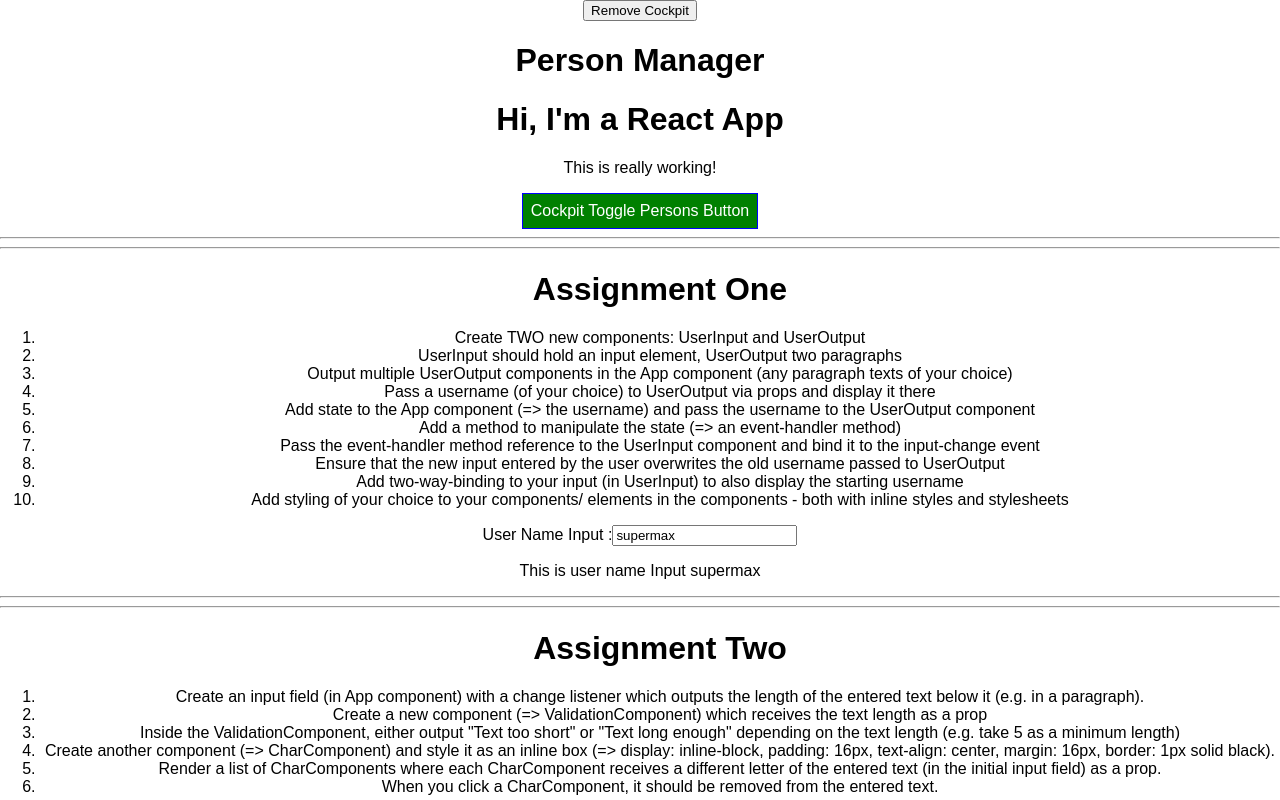
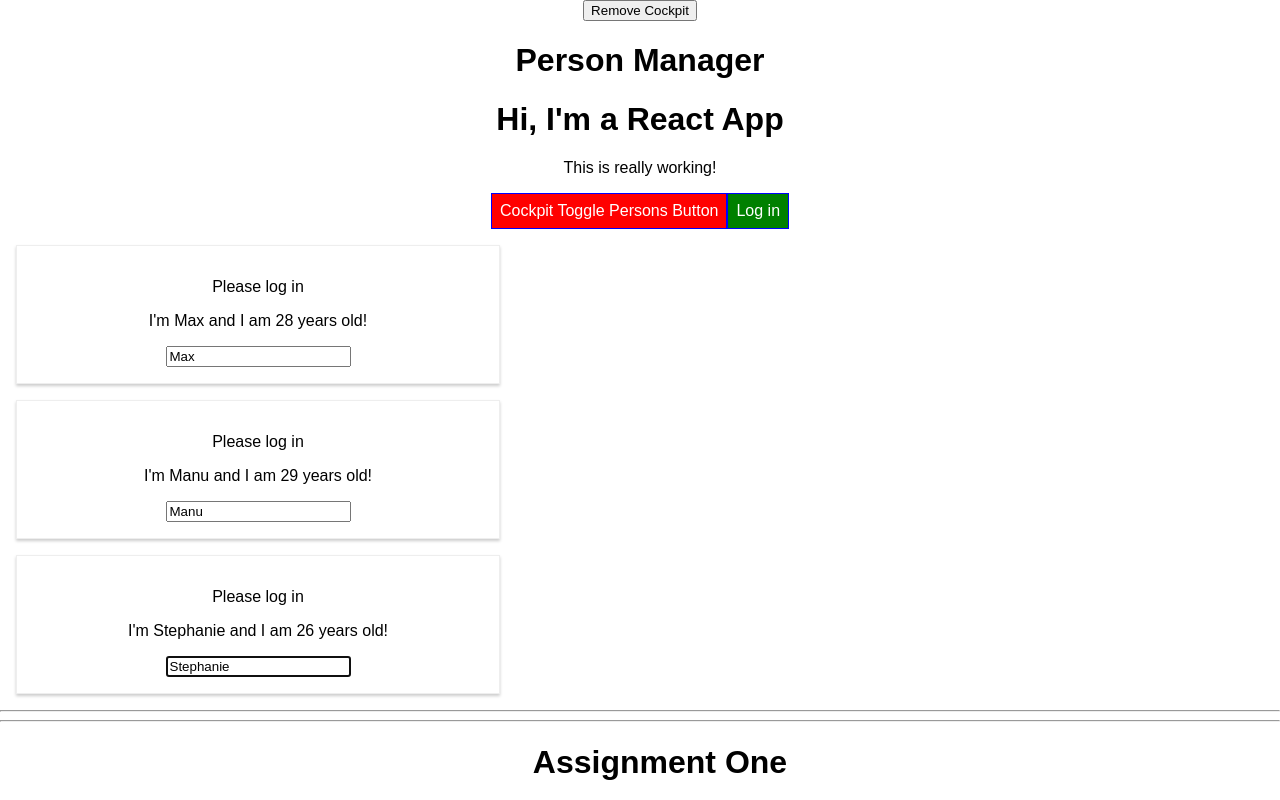
Before and after one commit to mayankchugh1977/ReactLearningMaxmilan, a React app: page / in a window 1280 px wide. Shown: the top 800 px of the page. Built offline with nearby package versions, Linux system fonts and the light colour scheme.

Commit message:
code commit after context

```diff
--- a/package.json
+++ b/package.json
@@ -30,6 +30,7 @@
     "postcss-flexbugs-fixes": "3.2.0",
     "postcss-loader": "2.0.6",
     "promise": "8.0.1",
+    "prop-types": "^15.7.2",
     "radium": "^0.26.0",
     "react": "^16.10.2",
     "react-dev-utils": "^4.0.1",
--- a/src/components/Cockpit/Cockpit.js
+++ b/src/components/Cockpit/Cockpit.js
@@ -1,15 +1,23 @@
-import React, {useEffect} from 'react';
+import React, {useEffect, useRef, useContext} from 'react';
 import classes from './Cockpit.css';
+import AuthContext from '../../context/auth-context';
 
 const cockpit = (props) => {
+
+  const toggleBtnRef = useRef(null);
+
+  const authContext = useContext(AuthContext);
+
+  console.log(authContext.authenticated);
 
     useEffect(() =>{
       console.log('[Cockpit.js] useEffect... ');
       // Http request...
     //  const timer = setTimeout(() => {
-      setTimeout(() => {
-          alert('Saved data to cloud!');
-      }, 1000);
+      // setTimeout(() => {
+      //     alert('Saved data to cloud!');
+      // }, 1000);
+      toggleBtnRef.current.click()
       return () => {
         // clearTimeout(timer);
         console.log('[Cockpit.js] clean up work in useEffect... ');
@@ -17,7 +25,7 @@
     }, []);
 
     useEffect(() => {
-        console.log('[Cockpit.js] clean up work in 2nd  useEffect... ');
+        console.log('[Cockpit.js] in 2nd  useEffect... ');
         return () => {
           console.log('[Cockpit.js] clean up work in 2nd useEffect... ');
         };
@@ -47,9 +55,16 @@
           <h1>{props.title}</h1>
           <h1>Hi, I'm a React App</h1>
           <p className={assignedClasses.join(' ')}>This is really working!</p>
-          <button className={btnClass} onClick={props.clicked}>
+          <button ref={toggleBtnRef} className={btnClass} onClick={props.clicked}>
             Cockpit Toggle Persons Button
           </button>
+          {/* <button onClick={props.login}>Log in</button> */}
+          {/* <AuthContext.Consumer>
+              {(contxet) =>
+                  <button onClick={contxet.login}>Log in</button>
+                }
+            </AuthContext.Consumer> */}
+            <button onClick={authContext.login}>Log in</button>
         </div>
     );
 }
--- a/src/components/Persons/Person/Person.js
+++ b/src/components/Persons/Person/Person.js
@@ -1,10 +1,26 @@
 import React, { Component, Fragment }from 'react';
 import Auxiliary from '../../../hoc/Auxiliary';
+import withClass from '../../../hoc/withClass';
 import classes from './Person.css';
-
+import PropTypes from 'prop-types';
+import AuthContext from '../../../context/auth-context';
 // const person = ( props ) => {
 
 class Person extends Component {
+
+    constructor(props){
+        super(props);
+        this.inputElementRef = React.createRef();
+    }
+    static contextType = AuthContext;
+
+
+    componentDidMount(){
+        // document.querySelector('input').focus();
+        // this.inputElement.focus();
+        this.inputElementRef.current.focus();
+        console.log(this.context.authenticated);
+    }
 
     render (){
         console.log('[Person.js rendering ...]');
@@ -14,12 +30,21 @@
             <Auxiliary>
             {/* // <React.Fragment> */}
             {/* <Fragment> */}
+            {/* <AuthContext.Consumer>
+                {(context) =>
+                    context.authenticated ? <p> Authenticated! </p> : <p>Please log in</p>
+                }
+            </AuthContext.Consumer> */}
+            {this.context.authenticated ? <p> Authenticated! </p> : <p>Please log in</p>}
+                {/* {this.props.isAuth ? <p> Authenticated! </p> : <p>Please log in</p>} */}
                 <p  onClick={this.props.click}>
                     I'm {this.props.name} and I am {this.props.age} years old!
                 </p>
                 <p key="i2">{this.props.children}</p>
                 <input
                     key="i3"
+                    // ref={(inputEl) => {this.inputElement = inputEl}}
+                    ref={this.inputElementRef}
                     type="text"
                     onChange={this.props.changed}
                     value={this.props.name}
@@ -30,7 +55,13 @@
         );
 
     }
-
 }
 
-export default Person;
+Person.propTypes = {
+    click: PropTypes.func,
+    name: PropTypes.string,
+    age: PropTypes.number,
+    changed: PropTypes.func
+};
+
+export default withClass(Person, classes.Person);
--- a/src/components/Persons/Persons.js
+++ b/src/components/Persons/Persons.js
@@ -61,7 +61,9 @@
                         name={person.name}
                         age={person.age}
                         key={person.id}
-                        changed={(event) => this.props.changed(event, person.id)}/>
+                        changed={(event) => this.props.changed(event, person.id)}
+                        isAuth={this.props.isAuthenticated}
+                  />
                   );
             });
       }
--- a/src/containers/App.js
+++ b/src/containers/App.js
@@ -7,7 +7,10 @@
 import Validation from '../components/Validation/Validation';
 import styled from 'styled-components';
 import Char from '../components/Char/Char';
-import WithClass from '../hoc/WithClass';
+// import WithClass from '../hoc/WithClass';
+import withClass from '../hoc/withClass';
+import Auxiliary from '../hoc/Auxiliary';
+import AuthContext from '../context/auth-context';
 
 const StyledButton = styled.button`
       background-color: ${props => props.alt ? 'red' : 'green'};
@@ -40,7 +43,9 @@
   showPersons: false,
   showCockpit: true,
   userName: 'supermax',
-  userInput: ''
+  userInput: '',
+  changedCounter: 0,
+  authenticated: false
 };
 
 static getDerivedStateFromProps(props, state){
@@ -104,7 +109,12 @@
   const persons = [...this.state.persons];
   persons[personIndex] = person;
 
-  this.setState({ persons: persons });
+  this.setState((prevState, props)  => {
+    return {
+      persons: persons,
+      changedCounter: this.state.changedCounter + 1
+    };
+   });
 };
 
 deletePersonHandler =(perIndex) => {
@@ -117,6 +127,10 @@
 togglePersonHandler = () => {
   const doesShow = this.state.showPersons;
   this.setState({showPersons: !doesShow});
+};
+
+loginHandler = () => {
+  this.setState({authenticated: true});
 };
 
 deleteUserInputHandler =(index) => {
@@ -144,7 +158,8 @@
           <Persons
             persons={this.state.persons}
             clicked= {this.deletePersonHandler}
-            changed={this.nameChangeHandler}/>
+            changed={this.nameChangeHandler}
+            isAuthenticated={this.state.authenticated}/>
 
         </div>
       );
@@ -154,21 +169,30 @@
 
     return (
       // <div className={classes.App}>
-      <WithClass classes={classes.App}>
+      // <WithClass classes={classes.App}>
+        <Auxiliary>
         <button
           onClick={ () => {
             this.setState({showCockpit: false});
         }}
         >
           Remove Cockpit</button>
+        <AuthContext.Provider
+          value={{authenticated: this.state.authenticated,
+          login: this.loginHandler
+          }}
+        >
         {this.state.showCockpit ? (
           <Cockpit
             title = {this.props.appTitle}
             showPersons={this.state.showPersons}
             personsLength={this.state.persons.length}
-            clicked= {this.togglePersonHandler}/>
+            clicked= {this.togglePersonHandler}
+            // login={this.loginHandler}
+            />
         ): null}
         {persons}
+        </AuthContext.Provider>
         <hr/>
         <hr/>
           <ul> <h1>Assignment One </h1></ul>
@@ -203,11 +227,12 @@
           <p>{this.state.userInput}</p>
           <Validation userInputlength = {this.state.userInput.length}/>
           {charList}
-        </WithClass>
+          </Auxiliary>
+        // {/* </WithClass> */}
       // {/* </div> */}
     );
 
   }
 }
 
-export default App;
+export default withClass(App, classes.App);
--- /dev/null
+++ b/src/context/auth-context.js
@@ -0,0 +1,8 @@
+import React from 'react';
+
+const authContext = React.createContext({
+        authenticated: false,
+        login: () => {}
+});
+
+export default authContext;
--- a/src/hoc/WithClass.js
+++ b/src/hoc/WithClass.js
@@ -1,9 +1,17 @@
 import React from 'react';
 
-const withClass = props => (
-    <div className={props.classes}>
-        {props.children}
-    </div>
-);
+// const withClass = props => (
+//     <div className={props.classes}>
+//         {props.children}
+//     </div>
+// );
+
+const withClass = (WithComponenet, className) => {
+    return props => (
+            <div className={className}>
+                <WithComponenet {...props} />
+            </div>
+    );
+};
 
 export default withClass;
```
